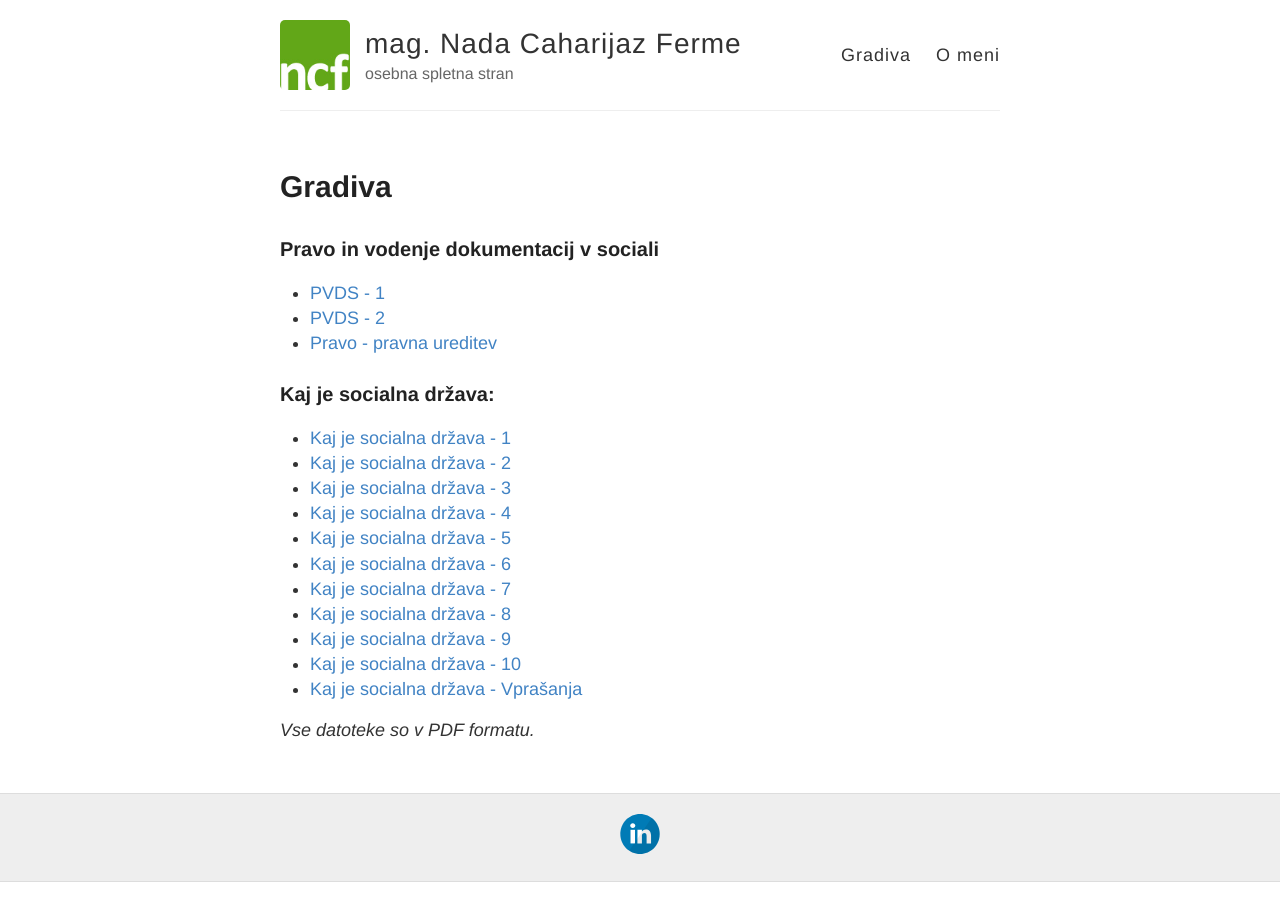
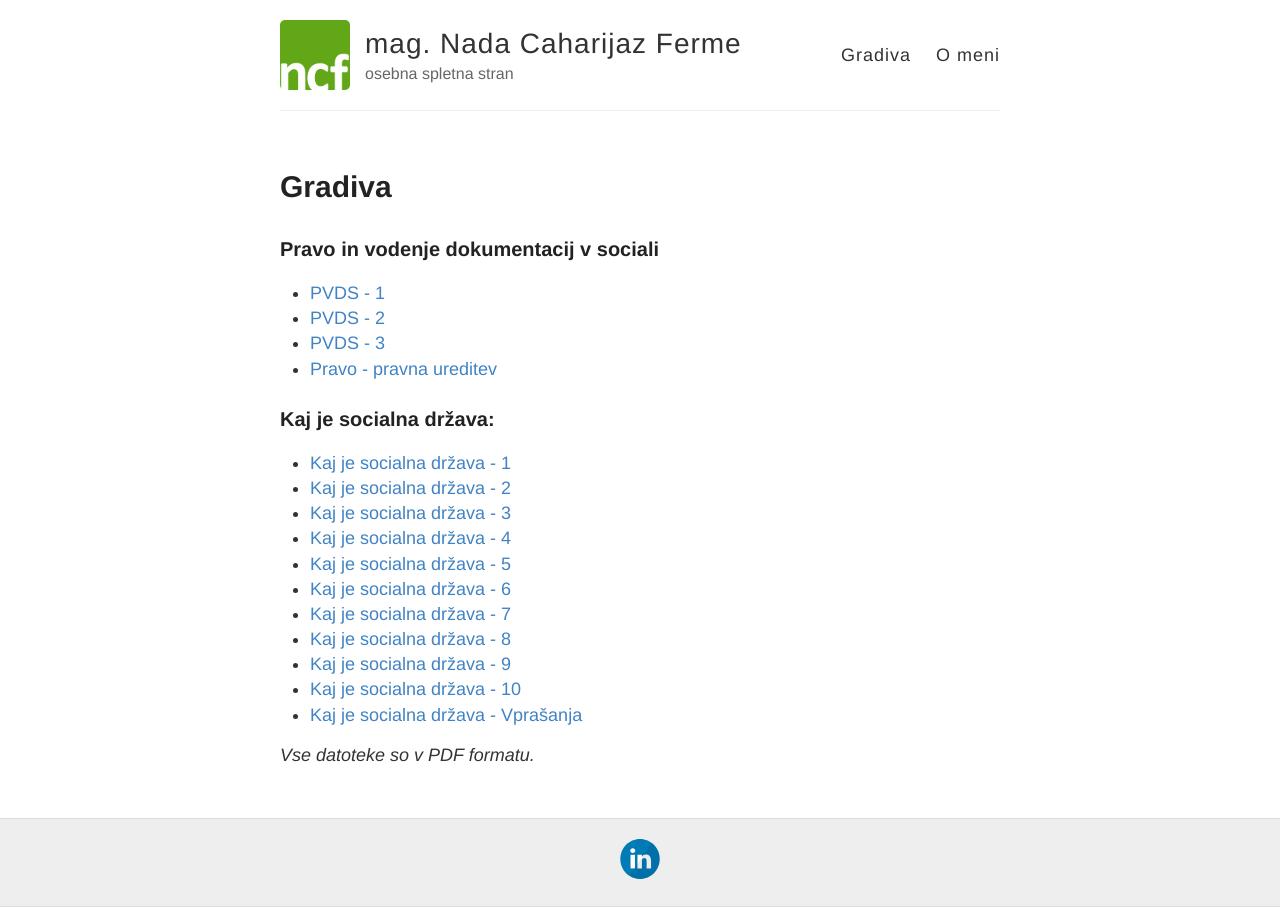
Before and after one commit to th0r88/nadafermesi, a Jekyll site: the page built from gradiva.md, in a window 1280 px wide. Built offline with Jekyll 4.4.1, drawn with Linux system fonts in a browser that asks for light colours.

Commit message:
Update gradiva.md

```diff
--- a/gradiva.md
+++ b/gradiva.md
@@ -8,6 +8,7 @@ permalink: /gradiva/
 
 - [PVDS - 1](/uploads/PVDS_01.pdf)
 - [PVDS - 2](/uploads/PVDS_02.pdf)
+- [PVDS - 3](/uploads/PVDS_03.pdf)
 - [Pravo - pravna ureditev](/uploads/Pravo_pravna_ureditev.pdf)
 
 
```
